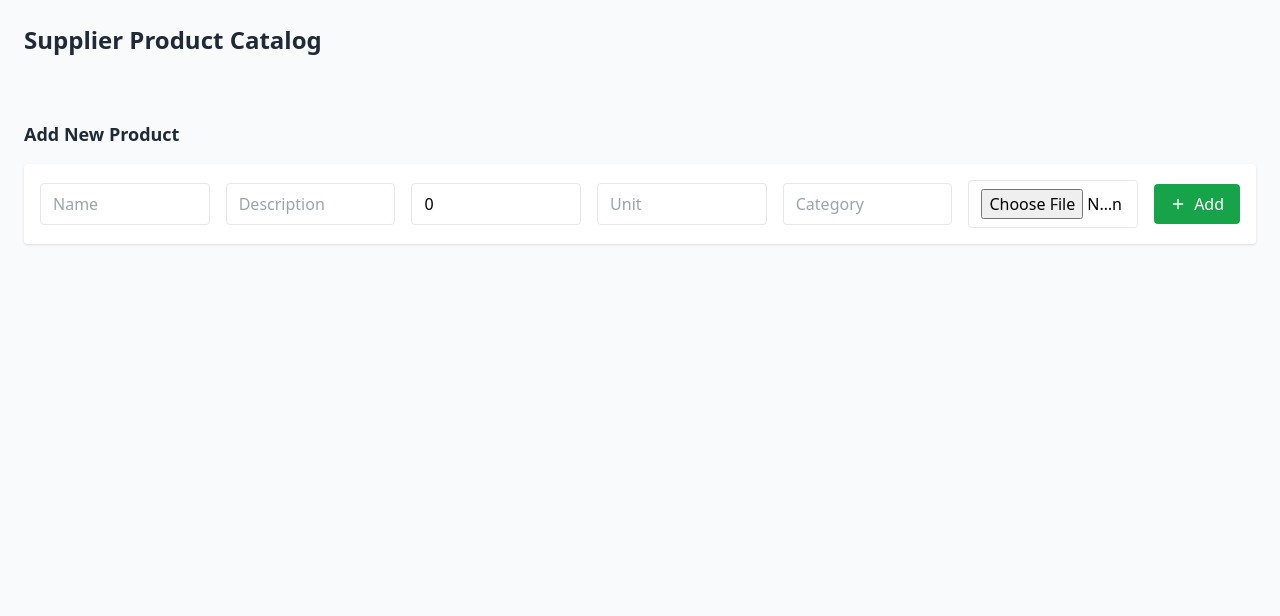
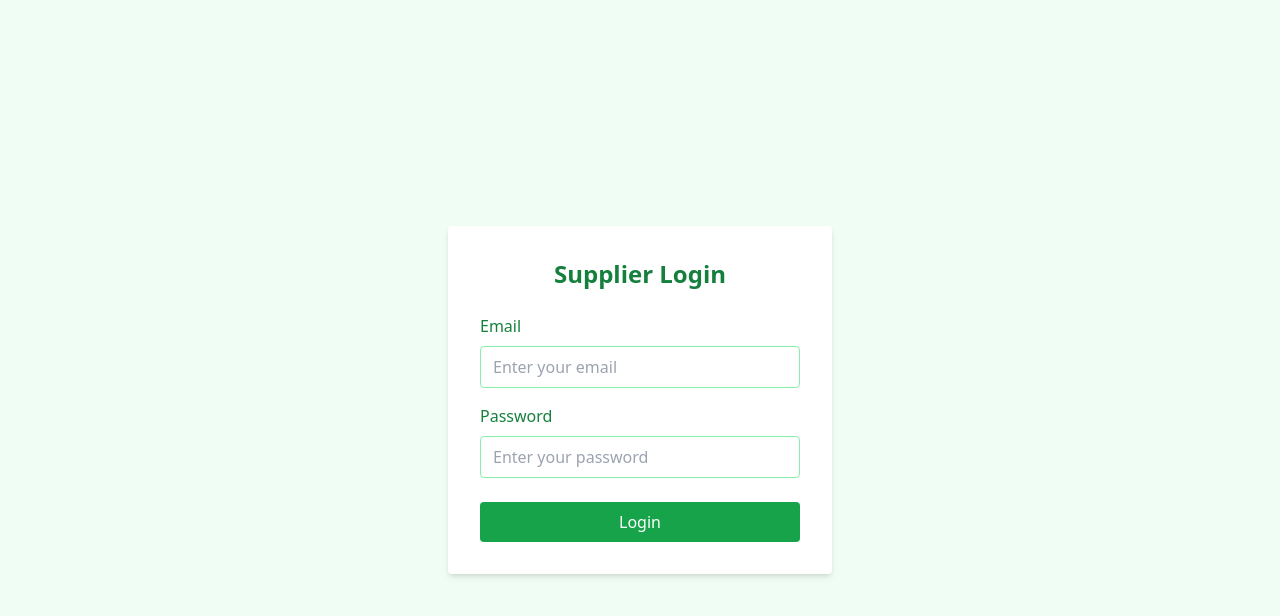
Before and after one commit to hirunaPankaja/project-management-system, a React (Vite) app in the folder project-mgmt-frontend/: page /supplier-login in a window 1280 px wide. Shown: the top 616 px of the page. Built offline with nearby package versions, Linux system fonts and the light colour scheme.

Commit message:
login code fixed

```diff
--- a/project-mgmt-frontend/src/pages/supplier/Login.jsx
+++ b/project-mgmt-frontend/src/pages/supplier/Login.jsx
@@ -1,314 +1,76 @@
-// src/pages/SupplierProductCatalog.jsx
+// src/components/Login.jsx
+import React, { useState } from "react";
+import { loginUser } from "../../services/supplierApi";
+import { Link, useNavigate } from 'react-router-dom';
+import { ToastContainer, toast } from 'react-toastify';
+import 'react-toastify/dist/ReactToastify.css';
 
-import React, { useEffect, useState } from "react";
-import ProductCard from "../../components/ProductCard";
-import { Plus } from "lucide-react";
-import {
-  addProducts,
-  viewProducts,
-  updateProduct,
-  deleteProduct,
-} from "../../services/supplierApi";
-import { toast } from "react-toastify";
-import Modal from "react-modal";
+const Login = () => {
+  const [email, setEmail] = useState("");
+  const [password, setPassword] = useState("");
+  const navigate = useNavigate();
 
-Modal.setAppElement("#root");
+  const handleLogin = async (e) => {
+    e.preventDefault();
+    try {
+      const res = await loginUser({ email, password });
+      const supplierId = res.data;
+      console.log("Supplier ID:", supplierId);
+      localStorage.setItem("supplierId", supplierId);
 
-export default function SupplierProductCatalog() {
-  const [supplierId, setSupplierId] = useState(null);
-  const [products, setProducts] = useState([]);
-
-  const [newProduct, setNewProduct] = useState({
-    productName: "",
-    productDescription: "",
-    productPrice: 0,
-    sellingUnit: "",
-    category: "",
-    productImage: "",
-  });
-
-  const [isEditModalOpen, setIsEditModalOpen] = useState(false);
-  const [editingProduct, setEditingProduct] = useState(null);
-
-  useEffect(() => {
-    const storedId = localStorage.getItem("supplierId");
-    if (storedId) {
-      setSupplierId(Number(storedId));
-      fetchProducts(Number(storedId));
-    }
-  }, []);
-
-  const fetchProducts = async (id) => {
-    try {
-      const res = await viewProducts(id);
-      setProducts(res.data);
-    } catch (err) {
-      console.error(err);
-      toast.error("Failed to fetch products.");
-    }
-  };
-
-  // Add New Product input handlers
-  const handleInputChange = (e) => {
-    const { name, value } = e.target;
-    setNewProduct((prev) => ({
-      ...prev,
-      [name]: name === "productPrice" ? Number(value) : value,
-    }));
-  };
-
-  const handleImageUpload = (e) => {
-    const file = e.target.files[0];
-    if (file) {
-      const reader = new FileReader();
-      reader.onloadend = () => {
-        const result = reader.result;
-        const base64 = result.includes(",") ? result.split(",")[1] : result;
-        setNewProduct((prev) => ({
-          ...prev,
-          productImage: base64,
-        }));
-      };
-      reader.readAsDataURL(file);
-    }
-  };
-
-  const handleAddProduct = async () => {
-    if (!newProduct.productName.trim()) {
-      toast.error("Product name is required.");
-      return;
-    }
-
-    try {
-      await addProducts({
-        supplierId,
-        products: [newProduct],
-      });
-      toast.success("Product added successfully!");
-      setNewProduct({
-        productName: "",
-        productDescription: "",
-        productPrice: 0,
-        sellingUnit: "",
-        category: "",
-        productImage: "",
-      });
-      fetchProducts(supplierId);
-    } catch (err) {
-      console.error(err);
-      toast.error("Failed to add product.");
-    }
-  };
-
-  // Edit modal handlers
-  const handleEdit = (product) => {
-    // Copy product; optionally clear productImage to force new upload
-    setEditingProduct({ ...product, productImage: "" });
-    setIsEditModalOpen(true);
-  };
-
-  const handleEditInputChange = (e) => {
-    const { name, value } = e.target;
-    setEditingProduct((prev) => ({
-      ...prev,
-      [name]: name === "productPrice" ? Number(value) : value,
-    }));
-  };
-
-  const handleEditImageUpload = (e) => {
-    const file = e.target.files[0];
-    if (file) {
-      const reader = new FileReader();
-      reader.onloadend = () => {
-        const result = reader.result;
-        const base64 = result.includes(",") ? result.split(",")[1] : result;
-        setEditingProduct((prev) => ({
-          ...prev,
-          productImage: base64,
-        }));
-      };
-      reader.readAsDataURL(file);
-    }
-  };
-
-  const handleUpdateProduct = async () => {
-    try {
-      await updateProduct(editingProduct);
-      toast.success("Product updated successfully!");
-      setIsEditModalOpen(false);
-      fetchProducts(supplierId);
-    } catch (err) {
-      console.error(err);
-      toast.error("Failed to update product.");
-    }
-  };
-
-  // Delete product handler
-  const handleDelete = async (product) => {
-    if (
-      window.confirm(`Are you sure you want to delete "${product.productName}"?`)
-    ) {
-      try {
-        await deleteProduct(product.productId);
-        toast.success("Product deleted successfully!");
-        fetchProducts(supplierId);
-      } catch (err) {
-        console.error(err);
-        toast.error("Failed to delete product.");
-      }
+      toast.success('Login successful! Redirecting...');
+      setTimeout(() => {
+        navigate('/home/supplier/supplier-dashboard');
+      }, 1500);
+    } catch (error) {
+      toast.error('Login Failed!');
     }
   };
 
   return (
-    <div className="p-6 bg-gray-50 min-h-screen">
-      <h2 className="text-2xl font-bold mb-6 text-gray-800">
-        Supplier Product Catalog
+    <div className="flex justify-center items-center h-screen bg-green-50">
+      <div className="bg-white p-8 rounded shadow-md w-full max-w-sm">
+        <h2 className="text-2xl font-bold mb-6 text-center text-green-700">
+          Supplier Login
         </h2>
-
-      {/* Product List */}
-      <div className="grid grid-cols-1 md:grid-cols-2 lg:grid-cols-3 gap-6 mb-10">
-        {products.map((product) => (
-          <ProductCard
-            key={product.productId}
-            product={product}
-            onEdit={handleEdit}
-            onDelete={handleDelete}
+        <form onSubmit={handleLogin}>
+          <div className="mb-4">
+            <label className="block text-green-700 mb-2">Email</label>
+            <input
+              type="email"
+              value={email}
+              onChange={(e) => setEmail(e.target.value)}
+              className="w-full border border-green-300 px-3 py-2 rounded focus:outline-none focus:ring-2 focus:ring-green-500"
+              placeholder="Enter your email"
+              required
             />
-        ))}
           </div>
 
-      {/* Add New Product */}
-      <h3 className="text-lg font-bold text-gray-800 mb-4">Add New Product</h3>
-      <div className="flex flex-col md:flex-row items-center gap-4 bg-white p-4 rounded shadow">
+          <div className="mb-6">
+            <label className="block text-green-700 mb-2">Password</label>
             <input
-          type="text"
-          placeholder="Name"
-          name="productName"
-          value={newProduct.productName}
-          onChange={handleInputChange}
-          className="border px-3 py-2 rounded w-full md:w-1/5"
+              type="password"
+              value={password}
+              onChange={(e) => setPassword(e.target.value)}
+              className="w-full border border-green-300 px-3 py-2 rounded focus:outline-none focus:ring-2 focus:ring-green-500"
+              placeholder="Enter your password"
+              required
             />
-        <input
-          type="text"
-          placeholder="Description"
-          name="productDescription"
-          value={newProduct.productDescription}
-          onChange={handleInputChange}
-          className="border px-3 py-2 rounded w-full md:w-1/5"
-        />
-        <input
-          type="number"
-          placeholder="Price"
-          name="productPrice"
-          value={newProduct.productPrice}
-          onChange={handleInputChange}
-          className="border px-3 py-2 rounded w-full md:w-1/5"
-        />
-        <input
-          type="text"
-          placeholder="Unit"
-          name="sellingUnit"
-          value={newProduct.sellingUnit}
-          onChange={handleInputChange}
-          className="border px-3 py-2 rounded w-full md:w-1/5"
-        />
-        <input
-          type="text"
-          placeholder="Category"
-          name="category"
-          value={newProduct.category}
-          onChange={handleInputChange}
-          className="border px-3 py-2 rounded w-full md:w-1/5"
-        />
-        <input
-          type="file"
-          accept="image/*"
-          onChange={handleImageUpload}
-          className="border px-3 py-2 rounded w-full md:w-1/5"
-        />
-        <button
-          onClick={handleAddProduct}
-          className="bg-green-600 hover:bg-green-700 text-white px-4 py-2 rounded flex items-center"
-        >
-          <Plus className="w-4 h-4 mr-2" /> Add
-        </button>
           </div>
 
-      {/* Edit Product Modal */}
-      <Modal
-        isOpen={isEditModalOpen}
-        onRequestClose={() => setIsEditModalOpen(false)}
-        contentLabel="Edit Product"
-        className="bg-white p-6 rounded shadow max-w-xl mx-auto mt-24"
-        overlayClassName="fixed inset-0 bg-black bg-opacity-40 flex justify-center items-start"
+          <button
+            type="submit"
+            className="w-full bg-green-600 text-white py-2 rounded hover:bg-green-700 transition duration-300"
           >
-        <h2 className="text-xl font-bold mb-4">Edit Product</h2>
+            Login
+          </button>
+        </form>
 
-        {editingProduct && (
-          <div className="space-y-3">
-            <input
-              type="text"
-              name="productName"
-              placeholder="Name"
-              value={editingProduct.productName}
-              onChange={handleEditInputChange}
-              className="border px-3 py-2 rounded w-full"
-            />
-            <input
-              type="text"
-              name="productDescription"
-              placeholder="Description"
-              value={editingProduct.productDescription}
-              onChange={handleEditInputChange}
-              className="border px-3 py-2 rounded w-full"
-            />
-            <input
-              type="number"
-              name="productPrice"
-              placeholder="Price"
-              value={editingProduct.productPrice}
-              onChange={handleEditInputChange}
-              className="border px-3 py-2 rounded w-full"
-            />
-            <input
-              type="text"
-              name="sellingUnit"
-              placeholder="Unit"
-              value={editingProduct.sellingUnit}
-              onChange={handleEditInputChange}
-              className="border px-3 py-2 rounded w-full"
-            />
-            <input
-              type="text"
-              name="category"
-              placeholder="Category"
-              value={editingProduct.category}
-              onChange={handleEditInputChange}
-              className="border px-3 py-2 rounded w-full"
-            />
-            <input
-              type="file"
-              accept="image/*"
-              onChange={handleEditImageUpload}
-              className="border px-3 py-2 rounded w-full"
-            />
-            <div className="flex justify-end gap-2 mt-4">
-              <button
-                onClick={() => setIsEditModalOpen(false)}
-                className="px-4 py-2 rounded bg-gray-300 hover:bg-gray-400 text-gray-800"
-              >
-                Cancel
-              </button>
-              <button
-                onClick={handleUpdateProduct}
-                className="px-4 py-2 rounded bg-blue-600 hover:bg-blue-700 text-white"
-              >
-                Update
-              </button>
+        <ToastContainer />
+
       </div>
     </div>
-        )}
-      </Modal>
-    </div>
   );
-}
+};
+
+export default Login;
```
Lines whose indentation alone changed are shown as unchanged.
